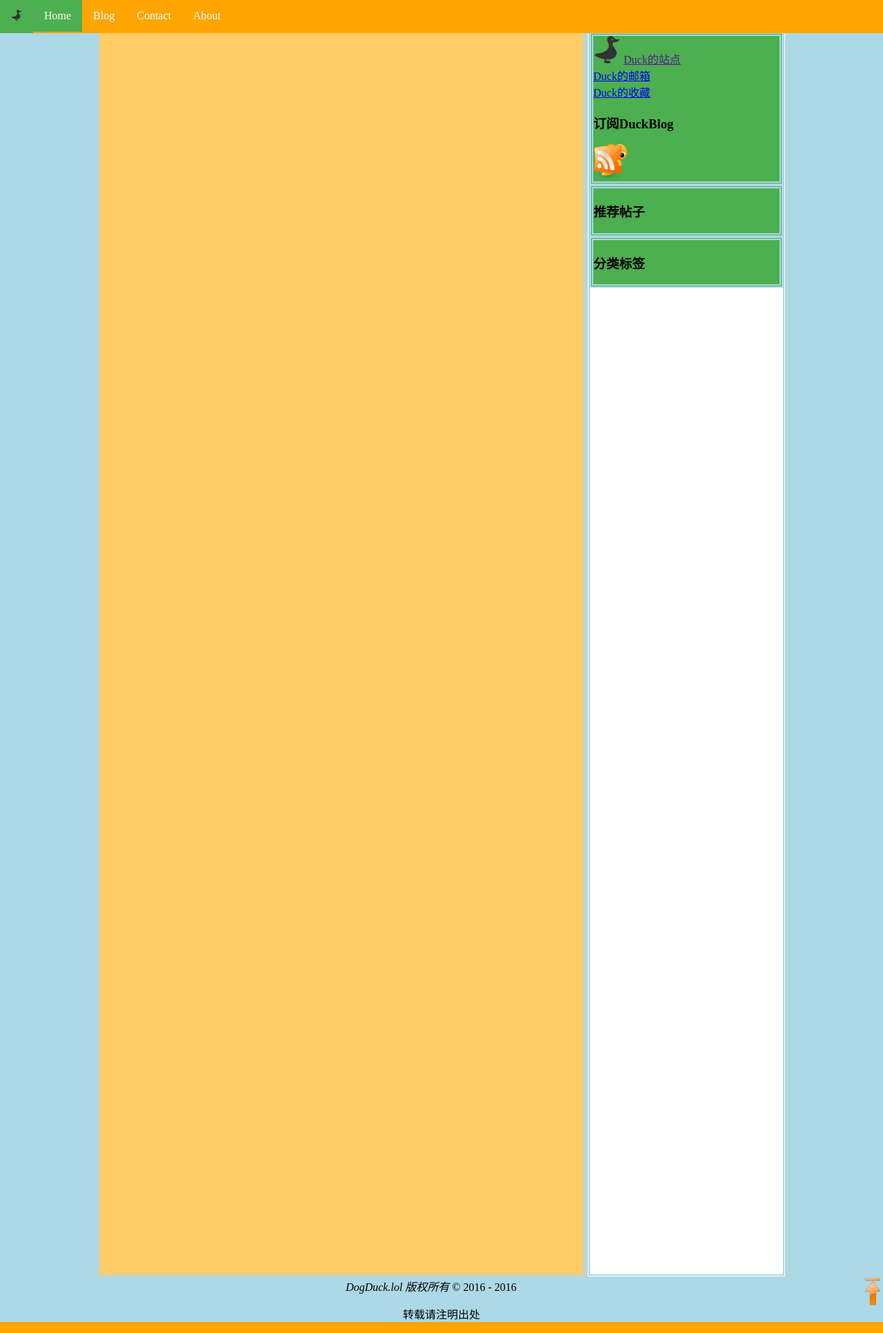
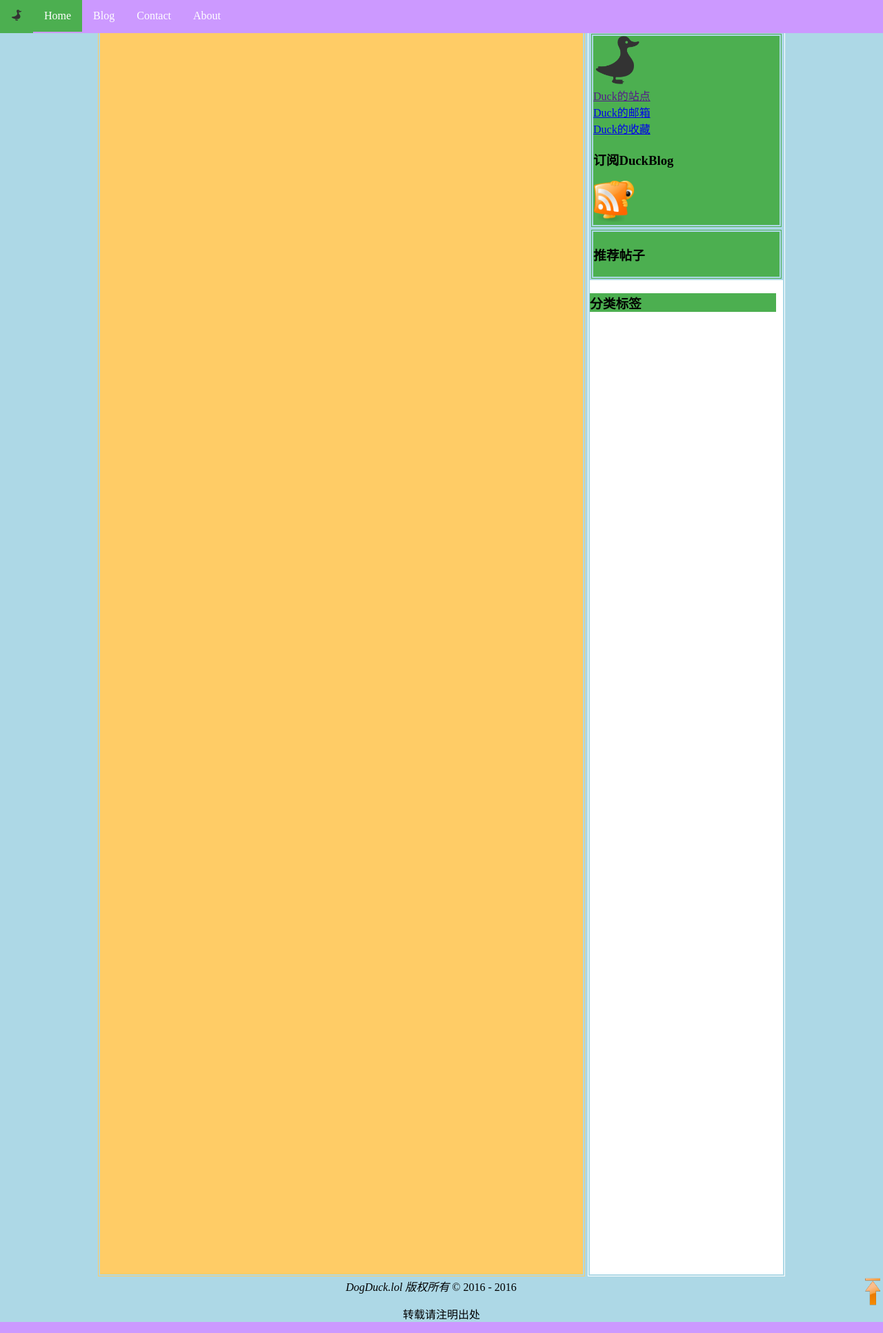
Before and after one commit to catiscat/sunWeb, a PHP site: page /base.php in a window 1280 px wide. Shown: the whole page at 69% size. Run offline with PHP 8.4, Linux system fonts and the light colour scheme.

Commit message:
change color navgation

```diff
--- a/base.php
+++ b/base.php
@@ -26,7 +26,7 @@
       </div>
       <div class="div3">
         <div class="div4">
-     		<img class="bigduck" src="images/bigDuck.ico" />
+     		<img class="bigduck" src="images/bigDuck.ico" /><br>
 			<a href="">Duck的站点</a><br>
 			<a href="#">Duck的邮箱</a><br>
 			<a href="#github">Duck的收藏</a><br>
--- a/styles/base.css
+++ b/styles/base.css
@@ -1,6 +1,6 @@
 body {
     margin:0;
-    background:orange;
+    background:#cc99ff;
 }
 
 ul {
@@ -8,7 +8,7 @@ ul {
     margin: 0;
     padding: 0;
     overflow: hidden;
-    background-color:orange;
+    background-color:#cc99ff;
     position: fixed;
     top: 0;
     width: 100%;
@@ -101,15 +101,15 @@ li a:visited{
 }
 .div6{
     width:270px;
-    border:lightblue double 5px;
+
     background-color:#4CAF50;
 }
 .bigduck{
-	width:40px;
-	height:40px;
+	width:70px;
+	height:70px;
 }
 
 .feed{
-    width:50px;
-    height:50px;
+    width:60px;
+    height:60px;
 }
```
